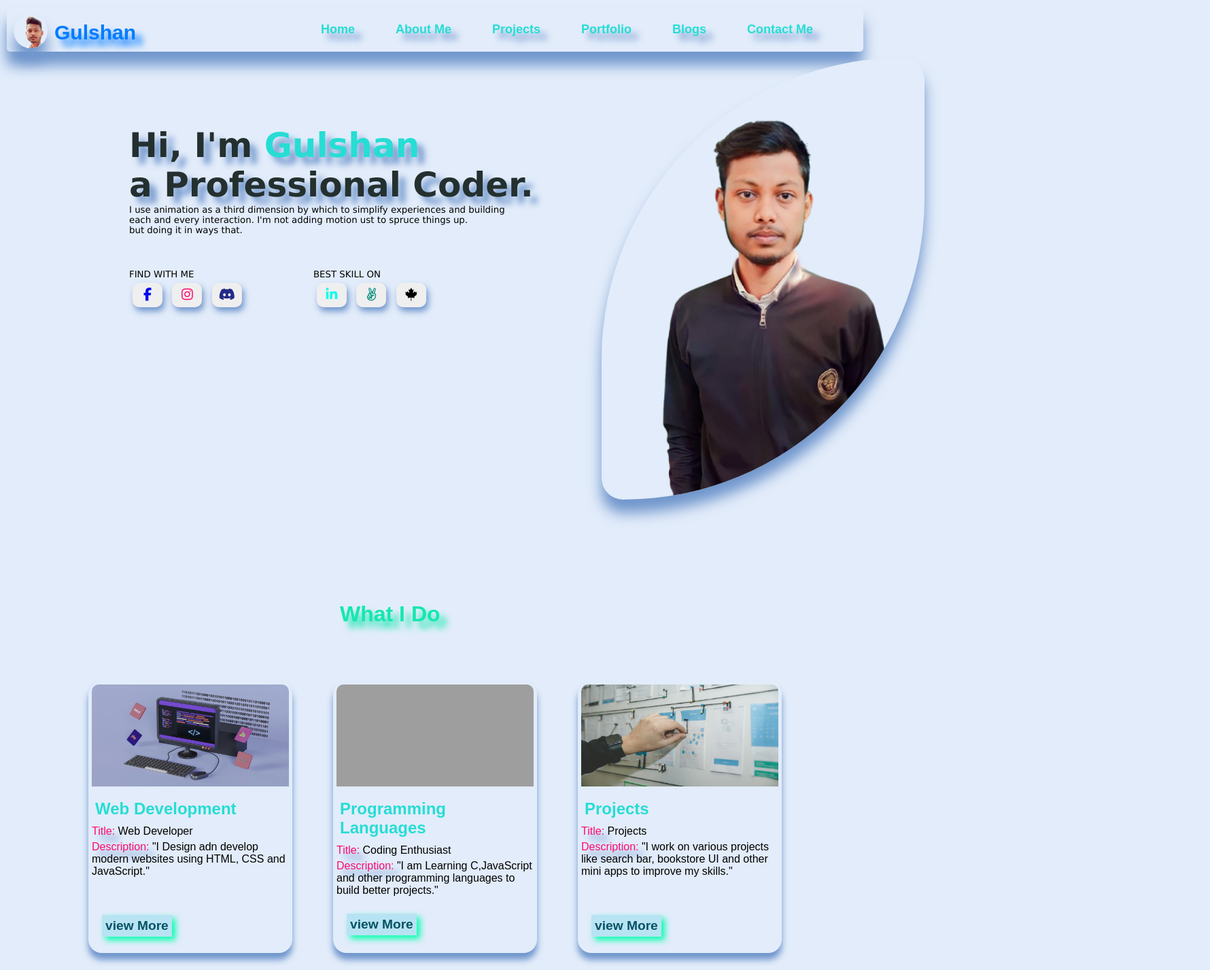
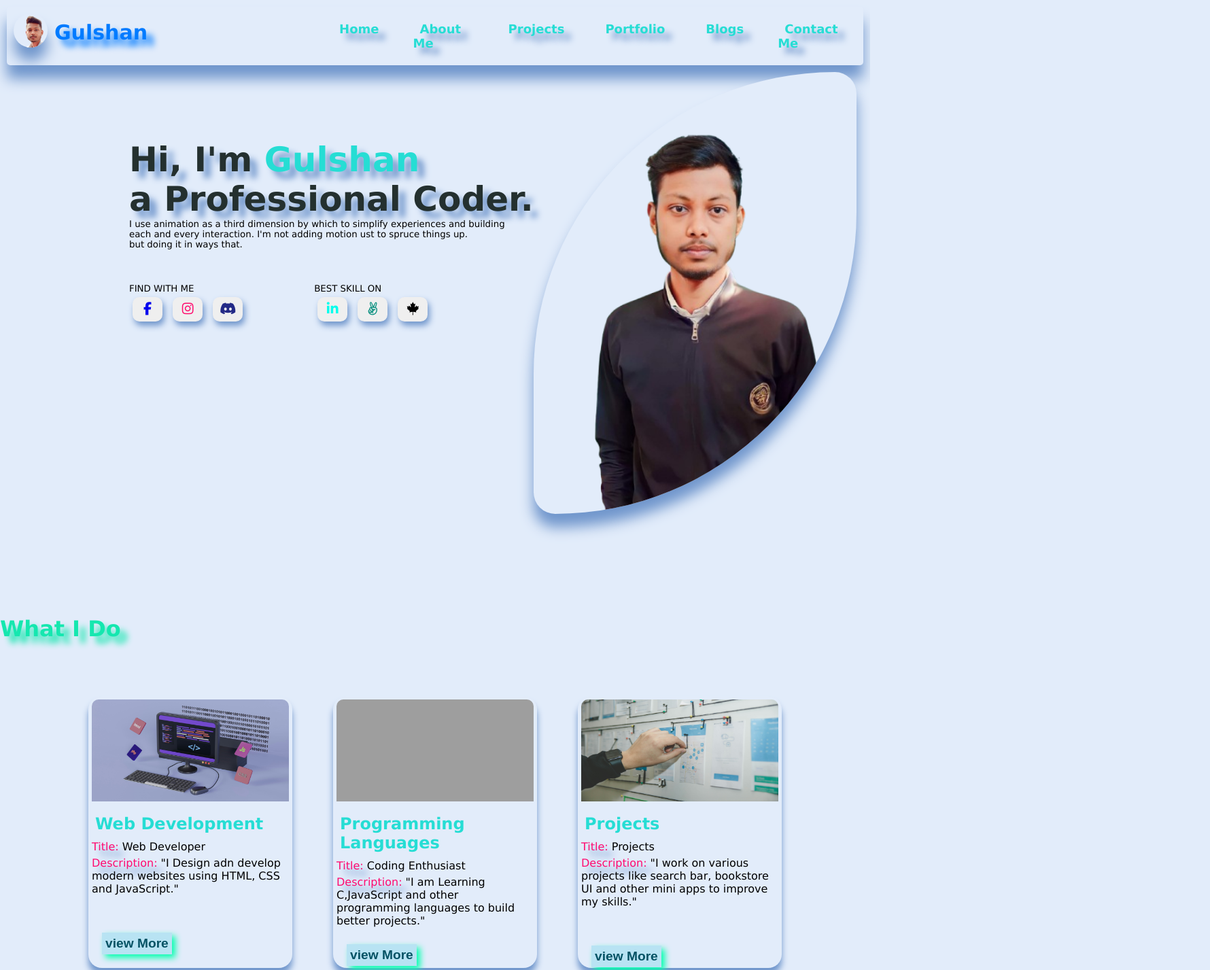
Before and after one commit to Gulshan-3142/My-Portfolio, a plain HTML site: page index.html in a window 1280 px wide. Shown: the top 1427 px of the page at 68% size, 1780 px wide, since content can reach past the window. Drawn offline with Linux system fonts and the light colour scheme; grey boxes are pictures that could not be loaded.

Commit message:
Update style.css

```diff
--- a/style.css
+++ b/style.css
@@ -8,7 +8,9 @@ body {
     padding: 0;
     background-color: #e2ecfa;
     overflow-x: hidden;
-    font-family: 'Poppins', 'Montserra', sans-serif;
+    font-family: 'Poppins', 'Montserrat', sans-serif;
+    font-family: 'Lucida Sans', 'Lucida Sans Regular', 'Lucida Grande', 'Lucida Sans Unicode', Geneva, Verdana, sans-serif;
+
 }
 
 .contenar {
@@ -17,11 +19,7 @@ body {
     background-color: #e2ecfa;
     box-shadow: 0px 20px 20px #7096cc;
     border-radius: 5px;
-    transform: translate(0px, 1px);
-    transition: all 2s ease-in-out;
-    /* border: 5px solid black; */
-    /* box-shadow: 5px 5px 1px rgb(255,255,255,0.9);  */
-    /* backdrop-filter: blur(10px); */
+
 
 }
 
@@ -66,16 +64,13 @@ body {
 .nav-bar ul li {
     border: none;
     margin: 20px;
-    transform: translate(-10px, 0px);
-    transition: all 1s ease-in;
+
 
 }
 
 .nav-bar ul li a {
     color: #26ddd4;
     text-shadow: 10px 10px 10px #7096cc;
-    /* background-color: #e2ecfa;
-    box-shadow: 0px 10px 10px #7096cc; */
     padding: 5px 10px;
     text-decoration: none;
     border-radius: 8px;
@@ -102,7 +97,7 @@ body {
 }
 
 #intro h1 {
-    font-family: 'Lucida Sans', 'Lucida Sans Regular', 'Lucida Grande', 'Lucida Sans Unicode', Geneva, Verdana, sans-serif;
+
     font-weight: bolder;
     font-size: 50px;
     color: #24302f;
@@ -111,17 +106,13 @@ body {
 }
 
 .hero-section p {
-    font-family: 'Lucida Sans', 'Lucida Sans Regular', 'Lucida Grande', 'Lucida Sans Unicode', Geneva, Verdana, sans-serif;
     font-size: smaller;
 }
 
 span {
     color: #26ddd4;
     text-shadow: 10px 10px 10px #7096cc;
-    /* -webkit-background-clip:text;
-    -webkit-text-fill-color: transparent;
-  background-color: red; */
-    /* box-shadow: 0px 20px 20px #7096cc; */
+
 
 }
 
@@ -135,9 +126,6 @@ span {
     border-bottom-right-radius: 700px;
     background-color: #e2ecfa;
     box-shadow: 0px 20px 20px #7096cc;
-    transform: translate(100px );
-    transition: all 2s ease-in-out;
-    /* filter: drop-shadow(10px 10px 30px #7096cc); */
 
 }
 
@@ -179,8 +167,7 @@ span {
     justify-content: center;
     justify-items: center;
     margin-top: 50px;
-    transform: translate(100px 100px );
-    transition: all 2s ease-in-out;
+
 }
 #code-btn {
 
@@ -195,12 +182,10 @@ span {
 }
 
 #sec-section {
-    /* margin-top: 0px; */
-    /* text-align: center; */
+
     text-shadow: 10px 10px 10px;
     color: #15e7af;
-    transform: translateX(500px);
-    transition: all 2s ease;
+
 
 }
 .about-me div {
@@ -232,7 +217,6 @@ span {
     padding: 5px;
     border: none;
     color: #045264;
-    /* text-shadow: 10px 10px 10px rgb(235, 174, 237); */
     background-color: #b8e3f3;
     box-shadow: 5px 5px 10px #00ffae;
 }
@@ -270,7 +254,6 @@ span {
 .resume-btn {
     display: flex;
     border: none;
-    /* justify-content: center; */
     margin-top: 30px;
     column-gap: 20px;
 
@@ -284,7 +267,6 @@ span {
     text-shadow: 10px 10px 10px #7096cc;
     font-size: larger;
     font-weight: bolder;
-    font-family: 'Lucida Sans', 'Lucida Sans Regular', 'Lucida Grande', 'Lucida Sans Unicode', Geneva, Verdana, sans-serif;
     padding: 10px 100px;
     background-color: #e2ecfa;
     box-shadow: 0px 10px 10px #7096cc;
@@ -304,9 +286,7 @@ span {
     display: flex;
     flex-wrap: nowrap;
     column-gap: 50px;
-    /* justify-content: center; */
     margin: 50px;
-    font-family: 'Lucida Sans', 'Lucida Sans Regular', 'Lucida Grande', 'Lucida Sans Unicode', Geneva, Verdana, sans-serif;
 
 }
 
@@ -315,8 +295,6 @@ span {
     border-radius: 10px;
     padding: 50px;
     margin: 20px;
-    font-family: 'Lucida Sans', 'Lucida Sans Regular', 'Lucida Grande', 'Lucida Sans Unicode', Geneva, Verdana, sans-serif;
-
     background-color: #e2ecfa;
     box-shadow: 0px 20px 20px #7096cc;
 }
@@ -332,20 +310,11 @@ span {
     margin: 10px;
 }
 
-/* #my-blog {
-    margin-top: 50px;
-    text-shadow: 10px 10px 10px;
-    color: #1af964;
-    text-align: center;
-} */
-
 .blog-section h1 {
     margin-top: 50px;
     text-shadow: 10px 10px 10px;
-
     color: #e34611;
     text-align: center;
-
 }
 .blog{
     display: flex;
@@ -355,21 +324,9 @@ span {
    gap: 30px;
     margin-top: 30px;
     padding: 10px;
+}
 
-}
- /* div {
-
-    margin: 10px;
-    border: none;
-    display: grid;
-    grid-template-columns: auto auto auto;
-
-    border-radius: 20px;
-    background-color: #e2ecfa;
-    box-shadow: 0px 10px 10px #7096cc;
-} */
 .blog-section div {
-
     border: none;
     display:grid;
    justify-content: center;
@@ -382,16 +339,14 @@ span {
 }
 .blog-section ul{
     margin-left: 20px;
-
 }
 .blog img{
-    /* margin-top: 20px; */
+
     height: 100%;
     width: 100%;
     object-fit: cover;
     border-top-left-radius: 10px;
     border-top-right-radius: 10px;
-
 }
 
 #contact-section {
@@ -407,8 +362,6 @@ span {
     grid-template-columns: 450px 800px auto;
     grid-template-rows: 700px 80px auto;
     column-gap: 40px;
-
-    /* border: 2px solid black; */
 }
 .contact h1{
     color: #24302f;
@@ -428,12 +381,10 @@ span {
 }
 .contact div {
     margin: 30px;
-    /* padding: 30px; */
     border:none;
     justify-content: center;
      box-shadow: 1px 1px 13px #7096cc;
      border-radius: 10px;
-
 }
 .contact div:hover{
      box-shadow: 1px 1px 20px #7096cc;
@@ -444,7 +395,6 @@ span {
     border-top-left-radius: 10px;
     border-top-right-radius: 10px;
     object-fit:cover;
-
 }
 
 .input-text {
@@ -467,43 +417,9 @@ span {
     margin-bottom: 10px;
     padding: 20px 70px;
     border: none;
-
     background-color: #2070f1;
     box-shadow: 10px 10px 10px #82a9e8;
     font-size: 32px;
     font-weight: bold;
     color: white;
-
-
 }
-
-
-
-
-/* #nav-bar{
-    border: 2px solid black;
-    display: flex;
-    list-style: none;
-     column-gap: 20px;
-
-}
-#log{
-    border: 2px solid black;
-    margin: 20px;
-    padding: 15px;
-}
-.nav-list{
-    text-decoration:none;
-    border: 2px solid black;
-    margin-top: 20px;
-    margin-bottom: 20px;
-
-
-
-}
-.nav-list a{
-     text-decoration: none;
-
-     text-align: center;
-     justify-items: center;
-} */
```
